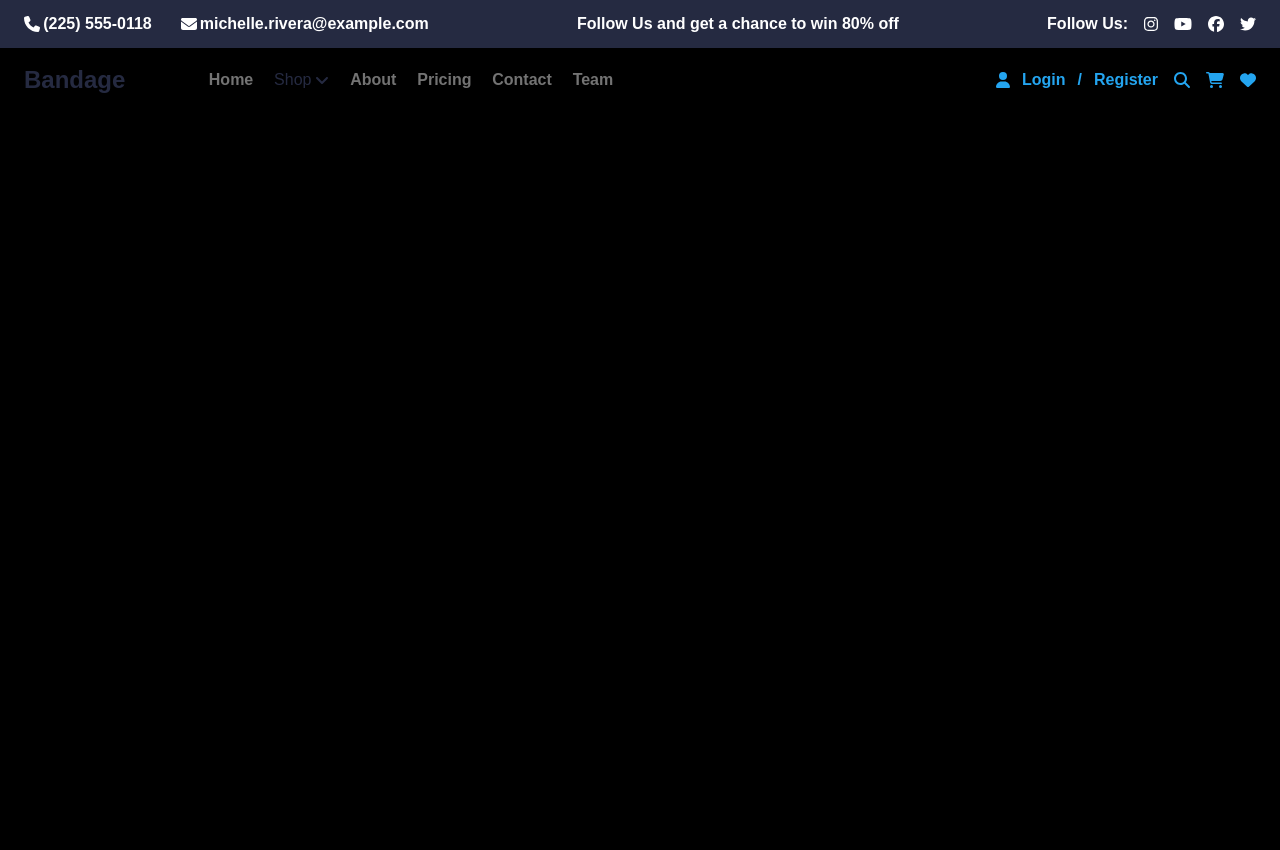
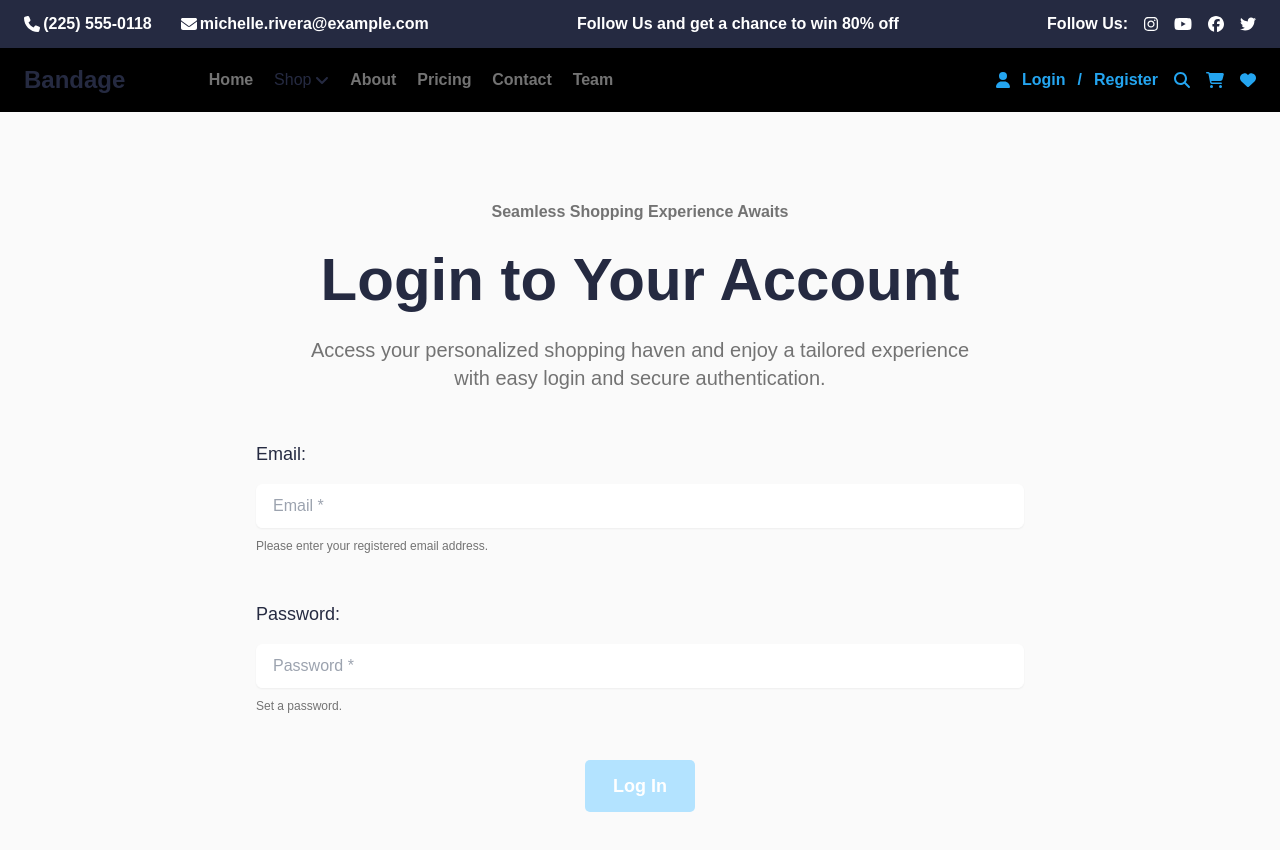
Before and after one commit to hacermelisyilmaz/E-Commerce-Project, a React (Create React App) app in the folder e-commerce/: page /login in a window 1280 px wide. Shown: the top 850 px of the page. Before the commit the page ends 800 px from the top, so only its background shows below. Built offline with nearby package versions, Linux system fonts and the light colour scheme.

Commit message:
LogIn page is created

```diff
--- a/e-commerce/src/App.js
+++ b/e-commerce/src/App.js
@@ -19,7 +19,7 @@ function App() {
   //const language = useSelector(store => store.global.language);
   const data = useSelector((store) => store.data[language]);
   return (
-    <div className="App text-primary overflow-hidden">
+    <div className="App min-h-screen text-primary overflow-hidden">
       <Switch>
         <Route exact path="/">
           <Home data={data} />
--- a/e-commerce/src/pages/LogIn.js
+++ b/e-commerce/src/pages/LogIn.js
@@ -1,10 +1,112 @@
+import { useForm } from "react-hook-form";
 import Header from "../components/layout/Header";
+import { useState } from "react";
+import Spinner from "../components/Spinner";
 
 function LogIn({ data }) {
+  const { header, email, password, button } = data.login;
+  const { subtitle, title, description } = header;
+
+  const [isSubmitting, setSubmitting] = useState(false);
+
+  const {
+    register,
+    handleSubmit,
+    formState: { errors, isValid },
+  } = useForm({
+    defaultValues: {
+      email: "",
+      password: "",
+    },
+    mode: "all",
+  });
+
+  const onSubmit = (formData) => {
+    setSubmitting(true);
+  };
+
   return (
     <div className="LogIn">
       <Header data={data} />
-      <div></div>
+      <div className="bg-info py-10 px-[20%] h-screen sm:p-10">
+        <div className="p-12 font-bold flex flex-col gap-4 items-center text-center sm:text-center">
+          <h2 className="text-base text-accent sm:text-sm">{subtitle}</h2>
+          <h1 className="text-6xl leading-[5rem] sm:text-4xl">{title}</h1>
+          <p className="font-normal text-xl text-accent sm:text-base">
+            {description}
+          </p>
+        </div>
+        <form
+          className="flex flex-col gap-10"
+          onSubmit={handleSubmit(onSubmit)}
+        >
+          <div className="form-group">
+            <label className="form-label" htmlFor="email">
+              {email.label}
+            </label>
+            <input
+              id="email"
+              className="form-input"
+              placeholder={email.placeholder}
+              type="email"
+              {...register("email", {
+                required: `${email.errorMsg.required}`,
+                validate: {
+                  matchPattern: (v) =>
+                    /^\w+([.-]?\w+)*@\w+([.-]?\w+)*(\.\w{2,3})+$/.test(v) ||
+                    "Email address must be a valid address",
+                },
+              })}
+            />
+            {errors.email ? (
+              <p className="form-footnote text-red-600">
+                {errors.email.message}
+              </p>
+            ) : (
+              <p className="form-footnote">{email.footnote}</p>
+            )}
+          </div>
+          <div className="form-group">
+            <label className="form-label" htmlFor="password">
+              {password.label}
+            </label>
+            <input
+              id="password"
+              className="form-input"
+              placeholder={password.placeholder}
+              type="password"
+              {...register("password", {
+                required: `${password.errorMsg.required}`,
+                minLength: {
+                  value: 8,
+                  message: `${password.errorMsg.length}`,
+                },
+              })}
+            />
+            {errors.password ? (
+              <p className="form-footnote text-red-600">
+                {errors.password.message}
+              </p>
+            ) : (
+              <p className="form-footnote">{password.footnote}</p>
+            )}
+          </div>
+          <button
+            type="submit"
+            disabled={!isValid || isSubmitting}
+            className={
+              !isSubmitting && isValid
+                ? "blue-button mx-auto flex gap-4 items-center"
+                : "blue-button mx-auto flex gap-4 items-center bg-secondary-focus"
+            }
+          >
+            <span className={isSubmitting ? "" : "hidden"}>
+              {<Spinner className="text-white" />}
+            </span>
+            <span>{button}</span>
+          </button>
+        </form>
+      </div>
     </div>
   );
 }
--- a/e-commerce/src/store/reducers/dataReducer.js
+++ b/e-commerce/src/store/reducers/dataReducer.js
@@ -240,6 +240,33 @@ export default function dataReducer() {
           caption: "Lore imp sum dolor Amit",
         },
         copyright: "Made With Love By Finland All Right Reserved",
+      },
+
+      login: {
+        header: {
+          subtitle: "Seamless Shopping Experience Awaits",
+          title: "Login to Your Account",
+          description:
+            "Access your personalized shopping haven and enjoy a tailored experience with easy login and secure authentication.",
+        },
+        email: {
+          label: "Email:",
+          placeholder: "Email *",
+          footnote: "Please enter your registered email address.",
+          errorMsg: {
+            required: "Email field cannot be empty.",
+          },
+        },
+        password: {
+          label: "Password:",
+          placeholder: "Password *",
+          footnote: "Set a password.",
+          errorMsg: {
+            required: "Password field cannot be empty.",
+            length: "Name must be at least 8 characters.",
+          },
+        },
+        button: "Log In",
       },
 
       hero: {
@@ -761,7 +788,7 @@ export default function dataReducer() {
           footnote: "Set a password.",
           errorMsg: {
             required: "Password field cannot be empty.",
-            length: "Name must be at least 8 characters.",
+            length: "Password must be at least 8 characters.",
             upper: "Password must include at least one upper case character.",
             lower: "Password must include at least one lower case character.",
             special:
```
